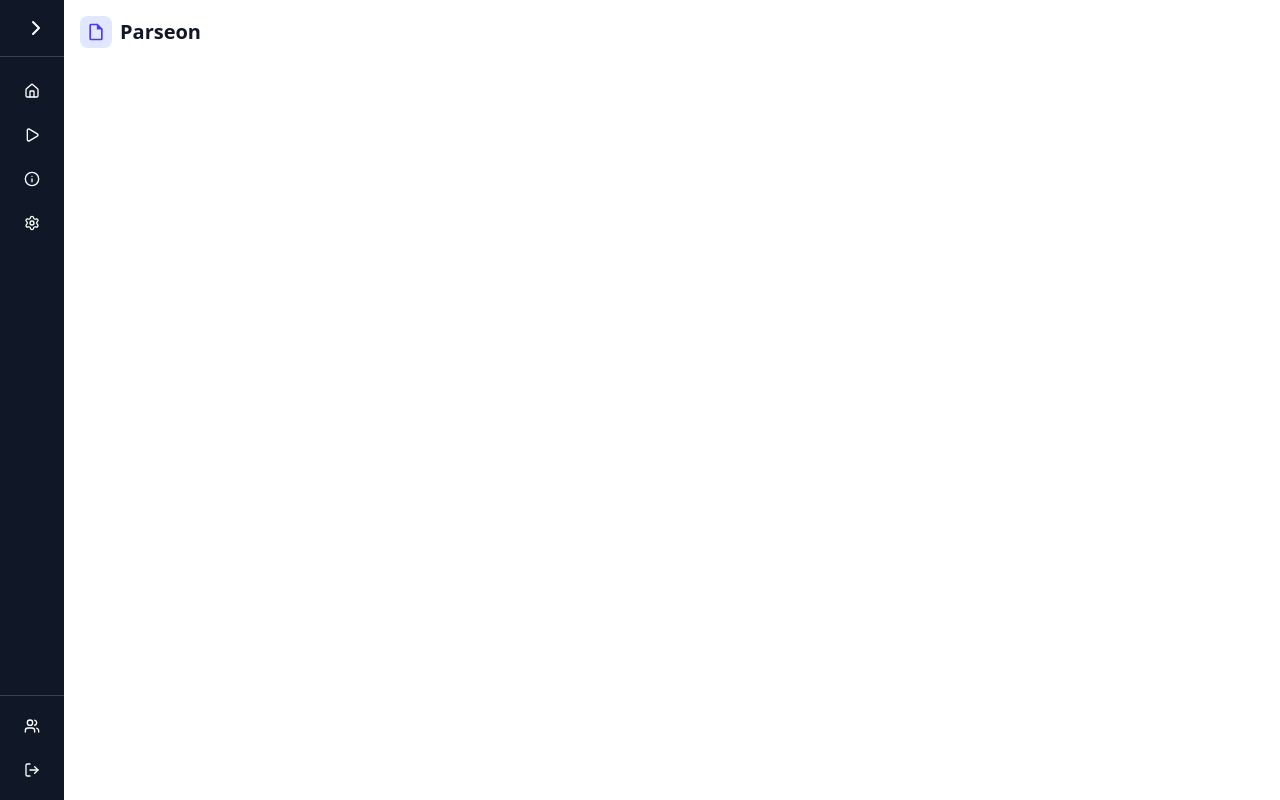
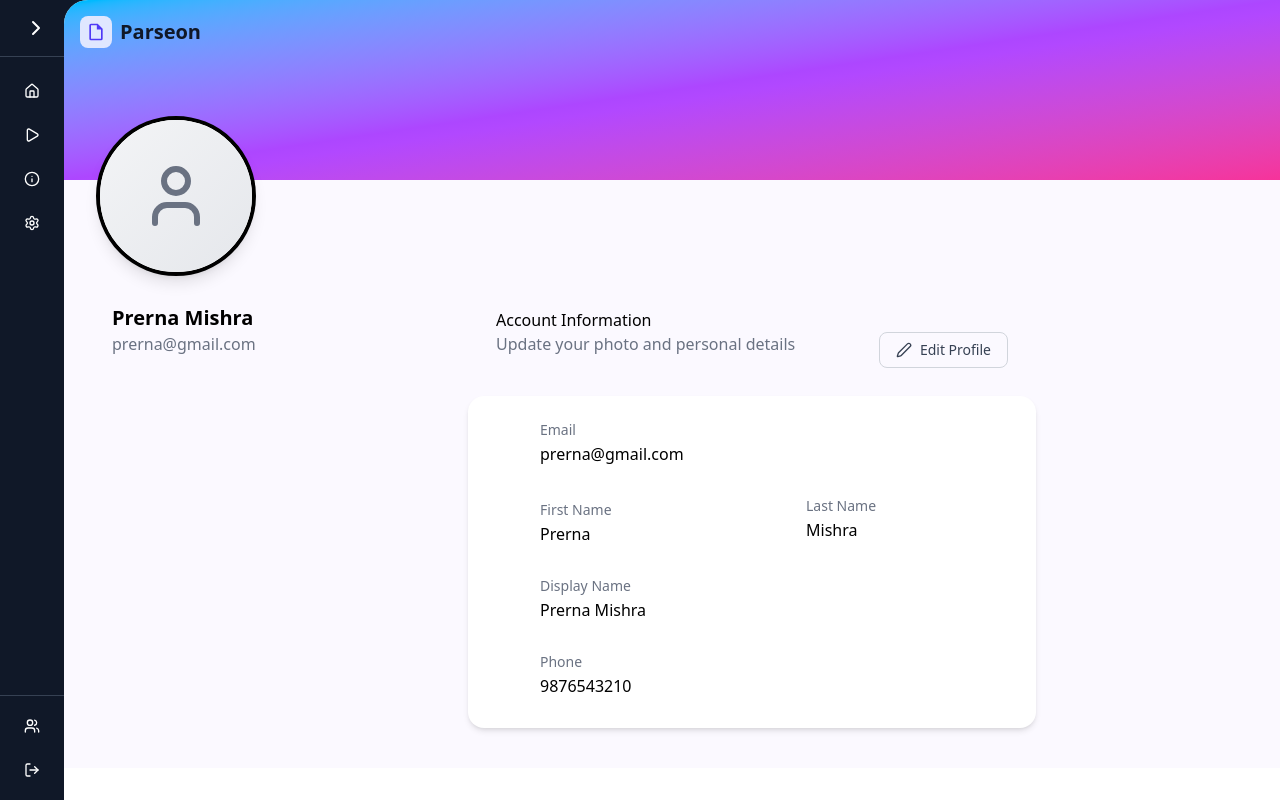
Before and after one commit to ayanghosh3042/parser, a React (Vite) app in the folder Frontend/: page /profile in a window 1280 px wide. Before the commit this address had no page. Built offline with nearby package versions, Linux system fonts and the light colour scheme.

Commit message:
Sidebar: Profile added

```diff
--- /dev/null
+++ b/Frontend/Components/sidebar/profile/HeaderSection.tsx
@@ -0,0 +1,17 @@
+import React from "react";
+
+interface HeaderSectionProps {
+  pageTitle: string;
+}
+
+const HeaderSection = ({ pageTitle }: HeaderSectionProps) => {
+  return (
+    <div className="w-full bg-[#101828] px-6 py-4">
+      <h1 className="text-2xl font-semibold text-white">
+        {pageTitle}
+      </h1>
+    </div>
+  );
+};
+
+export default HeaderSection;
--- /dev/null
+++ b/Frontend/Components/sidebar/profile/Profile.tsx
@@ -0,0 +1,191 @@
+import React, { useState } from "react";
+import HeaderSection from "./HeaderSection";
+import Button from "../../../Design/Button";
+import { LuPen, LuUser } from "react-icons/lu";
+import InputField from "../../../Design/InputField";
+import { toast } from "react-hot-toast";
+
+type Profile = {
+  firstName: string;
+  lastName: string;
+  email: string;
+  phone: string;
+};
+
+const Profile = () => {
+
+  interface InfoRowProps {
+    label: string;
+    value: string;
+    editable?: boolean;
+    field?: keyof Profile;
+  }
+
+  const [isEditing, setIsEditing] = useState(false);
+  const [profile, setProfile] = useState<Profile>({
+    firstName: "Prerna",
+    lastName: "Mishra",
+    email: "prerna@gmail.com",
+    phone: "9876543210",
+  });
+  const [originalProfile, setOriginalProfile] = useState(profile);
+
+  const InfoRow = ({ label, value, field, editable }: InfoRowProps) => {
+    return (
+      <div className="mb-2 px-2">
+        <div className="text-gray-500 text-sm">{label}</div>
+        {editable ? (
+          <InputField
+            type="text"
+            value={value}
+            onChange={(e: React.ChangeEvent<HTMLInputElement>) =>
+              setProfile((prev) => ({
+                ...prev,
+                [field as keyof Profile]: e.target.value,
+              }))
+            }
+          />
+        ) : (
+          <div className="text-black font-medium py-0.5">{value}</div>
+        )}
+      </div>
+    );
+  };
+
+  return (
+    <>
+
+      <div className="flex flex-col w-full bg-[#101828]">
+        <div className="bg-[#fbf9ff] w-full rounded-tl-3xl">
+
+          {/* Header Banner */}
+          <div className="h-[180px] rounded-tl-3xl bg-gradient-to-br from-sky-400 via-orange-300 via-pink-400 via-purple-500 via-orange-200 via-purple-400 to-pink-500" />
+
+          {/* Profile Header */}
+          <div className="flex justify-between px-8 relative z-20">
+            <div className="flex items-start gap-4 -mt-4">
+              <div className="h-[160px] w-[160px] rounded-full border-4 border-gray z-15 shadow-lg -translate-y-12 relative bg-white overflow-hidden">
+                <div className="h-full w-full flex items-center justify-center bg-gradient-to-br from-gray-100 to-gray-200">
+                  <LuUser className="w-18 h-18 text-gray-500" />
+                </div>
+              </div>
+
+              <div className="-ml-40 flex flex-col justify-center my-6 mt-35">
+                <div className="text-xl font-semibold text-black">
+                  {profile.firstName} {profile.lastName}
+                </div>
+                <div className="text-gray-500">{profile.email}</div>
+              </div>
+            </div>
+
+            <div className="flex items-start gap-3 pt-6 relative z-20">
+              {isEditing ? (
+                <>
+                  <Button variant="primary" onClick={() => { setIsEditing(false); toast.success("Changes saved successfully!") }} className="h-9 px-4 text-sm rounded-full">
+                    Save Changes
+                  </Button>
+                  <Button variant="outline"
+                    onClick={() => {
+                      setIsEditing(false);
+                      setProfile(originalProfile);
+                    }}
+                    className="h-9 px-4 text-sm rounded-full shadow-sm"
+                  >
+                    Cancel
+                  </Button>
+                </>
+              ) : (
+                <Button
+                  variant="outline"
+                  onClick={() => {
+                    setOriginalProfile(profile);
+                    setIsEditing(true);
+                  }}
+                  className="h-9 px-4 text-sm rounded-full flex items-center gap-2 mt-32 mr-60"
+                >
+                  <LuPen className="w-4 h-4" />
+                  <span>Edit Profile</span>
+                </Button>
+              )}
+            </div>
+          </div>
+
+          {/* Main Content */}
+          <div className="flex gap-4 px-60 py-0 ml-40 -mt-18">
+
+            {/* LEFT PANEL */}
+            <div className="w-full flex flex-col">
+              <div className="w-full px-8 py-0">
+                <div className="text-l font-500 text-black">
+                  Account Information
+                </div>
+                <div className="text-gray-500 font-400">
+                  Update your photo and personal details
+                </div>
+              </div>
+            </div>
+          </div>
+
+          <div className="flex gap-4 px-60 py-10 ml-40">
+            {/* RIGHT PANEL */}
+            <div className="w-full mx-1 bg-white rounded-2xl shadow-md px-6 py-4 space-y-3">
+
+              <div className="flex gap-3">
+                <div className="w-full mx-10 my-2">
+                  <InfoRow
+                    label="Email"
+                    value={profile.email}
+                    editable={isEditing}
+                    field="email"
+                  />
+                </div>
+              </div>
+
+              <div className="flex gap-3">
+                <div className="w-full mx-10 my-1">
+                  <InfoRow
+                    label="First Name"
+                    value={profile.firstName}
+                    editable={isEditing}
+                    field="firstName"
+                  />
+                </div>
+                <div className="w-full mx-10">
+                  <InfoRow
+                    label="Last Name"
+                    value={profile.lastName}
+                    editable={isEditing}
+                    field="lastName"
+                  />
+                </div>
+              </div>
+
+              <div className="flex flex-row">
+                <div className="w-full mx-10 my-1">
+                  <InfoRow
+                    label="Display Name"
+                    editable={isEditing}
+                    value={`${profile.firstName} ${profile.lastName}`}
+                  />
+                </div>
+              </div>
+
+              <div className="flex flex-row">
+                <div className="w-full mx-10 my-1">
+                  <InfoRow
+                    label="Phone"
+                    value={profile.phone}
+                    editable={isEditing}
+                    field="phone"
+                  />
+                </div>
+              </div>
+            </div>
+          </div>
+        </div>
+      </div>
+    </>
+  );
+};
+
+export default Profile;
--- a/Frontend/Design/Button.jsx
+++ /dev/null
@@ -1,13 +0,0 @@
-const Button = ({ children, onClick, type = "button", className }) => {
-    return (
-        <button
-            type={type}
-            onClick={onClick}
-            className={`btn cursor-pointer ${className}`}
-        >
-            {children}
-        </button>
-    );
-};
-
-export default Button;
--- /dev/null
+++ b/Frontend/Design/Button.tsx
@@ -0,0 +1,38 @@
+import React from "react";
+
+interface ButtonProps {
+  children: React.ReactNode;
+  onClick?: React.MouseEventHandler<HTMLButtonElement>;
+  className?: string;
+  type?: "button" | "submit" | "reset";
+  variant?: "primary" | "outline";
+}
+
+const Button = ({
+  children,
+  onClick,
+  className = "",
+  type = "button",
+  variant = "primary",
+}: ButtonProps) => {
+  const baseStyle =
+    "px-4 py-2 rounded-lg font-medium transition duration-200";
+
+  const variants = {
+    primary: "bg-purple-600 text-white hover:bg-purple-700",
+    outline:
+      "border border-gray-300 text-gray-700 hover:bg-gray-100",
+  };
+
+  return (
+    <button
+      type={type}
+      onClick={onClick}
+      className={`${baseStyle} ${variants[variant]} ${className}`}
+    >
+      {children}
+    </button>
+  );
+};
+
+export default Button;
--- a/Frontend/Design/InputField.tsx
+++ b/Frontend/Design/InputField.tsx
@@ -1,14 +1,15 @@
 import { ChangeEvent } from "react";
 
 interface Props {
-  label: string;
-  name: string;
+  label?: string;
+  name?: string;
   type?: string;
+  value?: string;
   placeholder?: string;
-  onChange: (e: ChangeEvent<HTMLInputElement>) => void;
+  onChange?: (e: ChangeEvent<HTMLInputElement>) => void;
 }
 
-const InputField = ({ label, name, type = "text", placeholder, onChange }: Props) => {
+const InputField = ({ label, name, type = "text", value, placeholder, onChange }: Props) => {
   return (
     <div className="space-y-1">
       <label className="text-slate-700 text-sm font-medium">
@@ -17,6 +18,7 @@ const InputField = ({ label, name, type = "text", placeholder, onChange }: Props
       <input
         type={type}
         name={name}
+        value={value}
         placeholder={placeholder}
         onChange={onChange}
         className="w-full h-10 rounded-md px-3 bg-white text-gray-700 border border-gray-300 focus:outline-none placeholder:text-base"
--- a/Frontend/src/App.jsx
+++ b/Frontend/src/App.jsx
@@ -5,6 +5,7 @@ import "./App.css";
 import HomePage from "../Components/HomePage";
 import FeaturesSection from "../Components/sidebar/features/FeaturesSection";
 import MainLayout from "../Design/MainLayout";
+import Profile from "../Components/sidebar/profile/Profile";
 
 function App() {
     return (
@@ -16,6 +17,7 @@ function App() {
                     <Route path="/login" element={<LoginForm />} />
                     <Route path="/register" element={<RegisterForm />} />
                     <Route path="/features" element={<FeaturesSection />} />
+                    <Route path="/profile" element={<Profile />} />
                 </Routes>
             </MainLayout>
         </Router>
```
